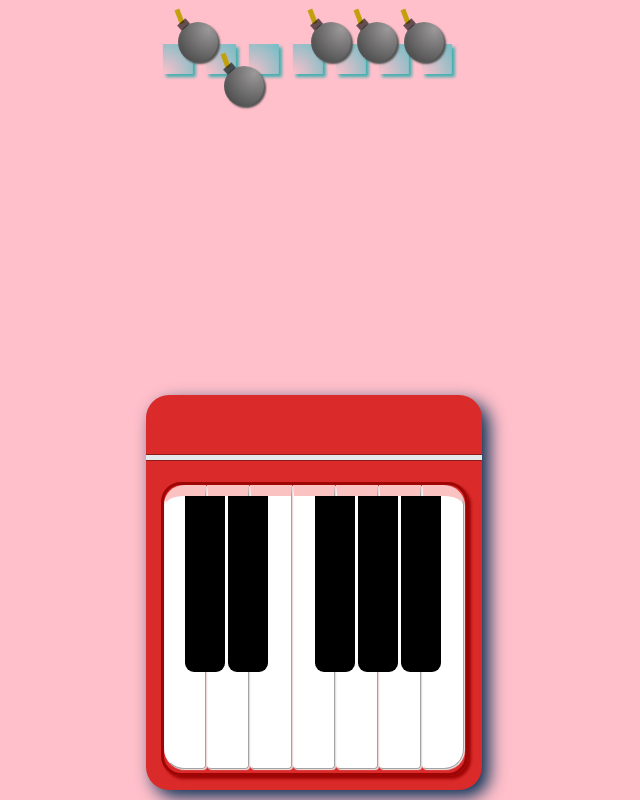
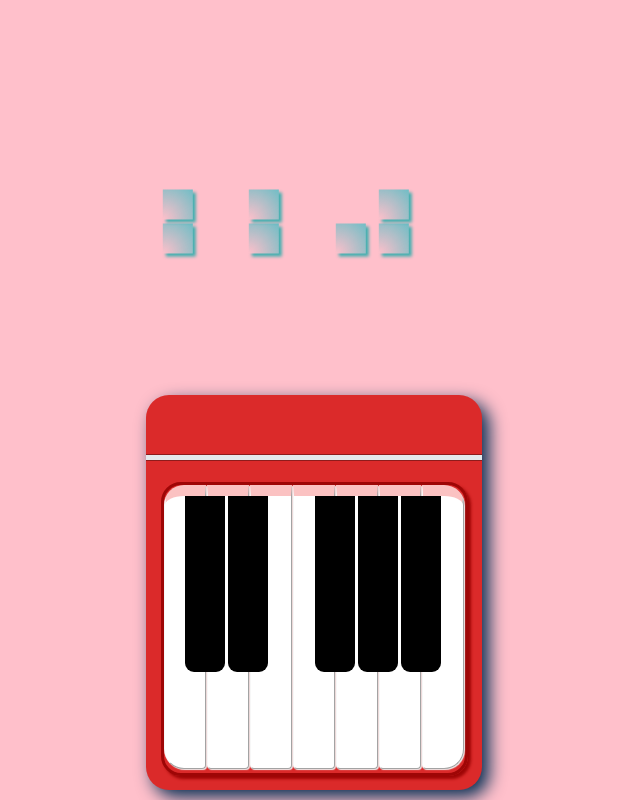
Before and after one commit to qiong1999/refactor-finger-jumping, a Vue app: page / in a window 1280 px wide. Shown: the top 800 px of the page, without its empty margins (326-966 px from the left). Built offline with nearby package versions, Linux system fonts and the light colour scheme.

Commit message:
增加了炸弹方块下落的动画

```diff
--- a/src/style/variable.scss
+++ b/src/style/variable.scss
@@ -7,3 +7,7 @@ $themColor2:rgb(219, 42, 42);
 $lineColor2:rgb(226, 44, 44);
 $borderColor2:rgb(158, 6, 6);
 $boxShadow2:rgb(248, 134, 134,0.5);
+
+@function timer(){
+    @return (random(5)+3) + s;
+}
--- a/src/views/home.vue
+++ b/src/views/home.vue
@@ -1,42 +1,12 @@
 <template>
   <div class="home">
     <div class="blockTrack">
-       <span>
+       <span v-for="item in blockList" :key="item" :class="item['class']" >
          <block />
-       </span>
-       <span>
-          <block />
-       </span>
-       <span>
-          <block />
-       </span>
-       <span>
-          <block />
-       </span>
-       <span>
-          <block />
-       </span>
-       <span>
-          <block />
-       </span>
-       <span>
-          <block />
        </span>
     </div>
     <div class="bombTrack">
-       <span>
-         <bomb />
-       </span>
-       <span>
-         <bomb />
-       </span>
-       <span>
-         <bomb />
-       </span>
-       <span>
-         <bomb />
-       </span>
-       <span>
+       <span v-for="item in bombList" :key="item" :class="item['class']" >
          <bomb />
        </span>
     </div>
@@ -51,7 +21,7 @@
 import piano from '../components/piano'
 import block from '../components/block'
 import bomb from '../components/bomb'
-import { reactive } from 'vue'
+import { reactive, computed } from 'vue'
 export default {
   name: 'home',
   components: {
@@ -60,8 +30,30 @@ export default {
     bomb
   },
   setup () {
-    const blockList = [1, 2, 3, 4, 5, 6, 7]
-    const bombList = [1, 2, 3, 4, 5]
+    const blockList = [
+      { class: 'blockRun1' },
+      { class: 'blockRun' },
+      { class: 'blockRun1' },
+      { class: 'blockRun' },
+      { class: 'blockRun' },
+      { class: 'blockRun1' },
+      { class: 'blockRun' },
+      { class: 'blockRun1' },
+      { class: 'blockRun' },
+      { class: 'blockRun1' },
+      { class: 'blockRun' },
+      { class: 'blockRun1' },
+      { class: 'blockRun1' },
+      { class: 'blockRun' }
+    ]
+
+    const bombList = [
+      { class: 'bombRun1' },
+      { class: 'bombRun' },
+      { class: 'bombRun1' },
+      { class: 'bombRun' },
+      { class: 'bombRun' }
+    ]
     const state = reactive({
       position: 'absolute;',
       bottom: '17px;',
@@ -69,7 +61,7 @@ export default {
       transform: 'translate(-50%);'
     })
     return {
-      state
+      state, blockList, bombList
     }
   }
 }
@@ -77,6 +69,7 @@ export default {
 </script>
 
 <style lang="scss" scrope>
+@import '../style/variable.scss';
 .home{
    position:relative;
    width:100vw;
@@ -92,30 +85,39 @@ export default {
 .blockTrack,.bombTrack{
   display:inline-block;
   position:absolute;
+  max-width:18.9rem;
   top:0;
   bottom:21rem;
   left:50%;
   transform:translate(-50%);
+
 }
 .blockTrack{
  & span{
   display:inline-block;
   width:2.7rem;
-  animation:blockRun 10s infinite;
 }
+}
+.blockRun{
+  animation:blockRun timer() infinite;
+  animation-fill-mode: forwards;
+}
+.blockRun1{
+  animation:blockRun timer() infinite;
+   animation-fill-mode:forwards;
 }
 @keyframes blockRun {
    0%{
-     transform: translateY(0px);
-   }
-   10%{
-     transform:translateY(200px)
-   }
-   20%{
-     transform:translateY(300px);
+     transform: translateY(0rem);
    }
    30%{
-     transform:translateY(500px);
+     transform:translateY(31rem)
+   }
+   70%{
+     transform:translateY(71rem);
+   }
+   100%{
+     transform:translateY(93rem);
    }
  }
 .bombTrack{
@@ -125,21 +127,28 @@ export default {
  }
  & span:nth-child(2){
    margin-right:2.5rem;
-    animation:bombRun 10s infinite;
  }
+}
+.bombRun{
+  animation:bombRun timer() infinite;
+  animation-fill-mode:forwards;
+}
+.bombRun1{
+  animation:bombRun timer() infinite;
+  animation-fill-mode:forwards;
 }
 @keyframes bombRun {
    0%{
      transform: translateY(0px);
    }
-   10%{
-     transform:translateY(250px)
+   30%{
+     transform:translateY(31rem)
    }
-   20%{
-     transform:translateY(370px);
+   70%{
+     transform:translateY(71rem);
    }
-   30%{
-     transform:translateY(500px);
+   100%{
+     transform:translateY(93rem);
    }
  }
 </style>
```
